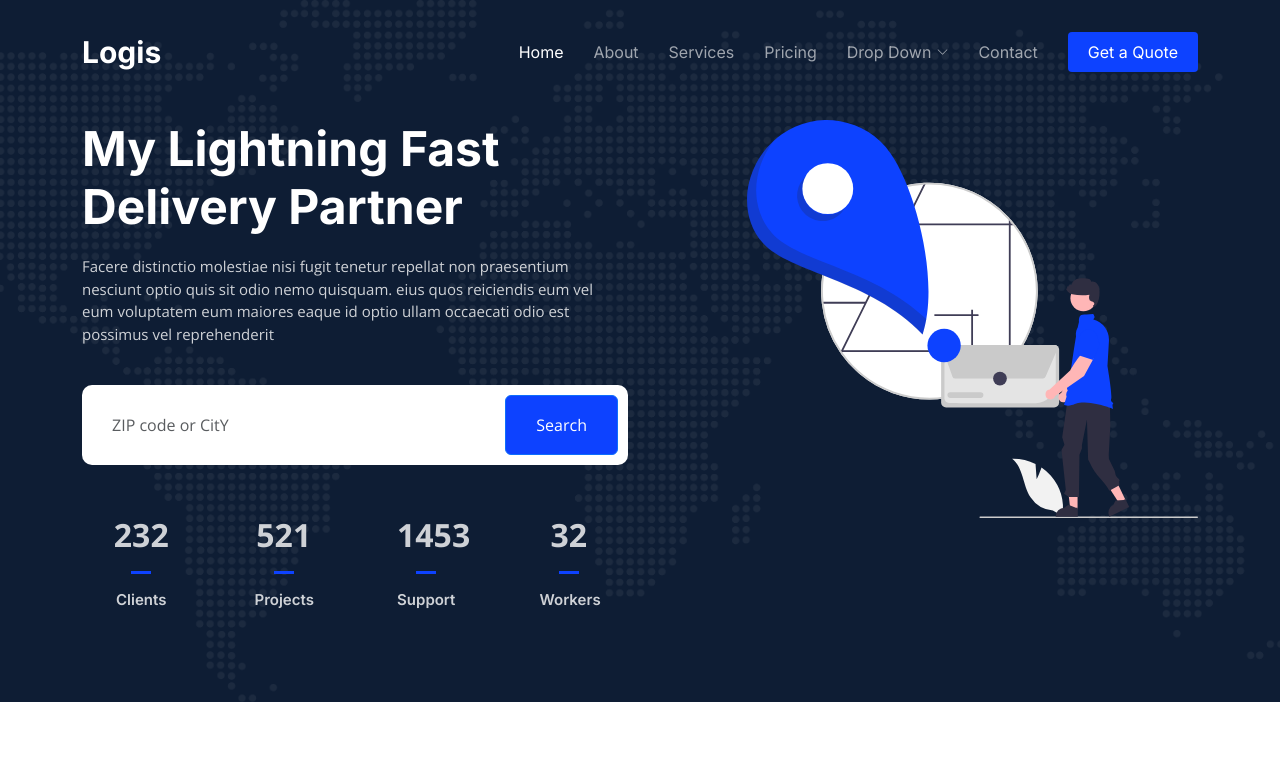
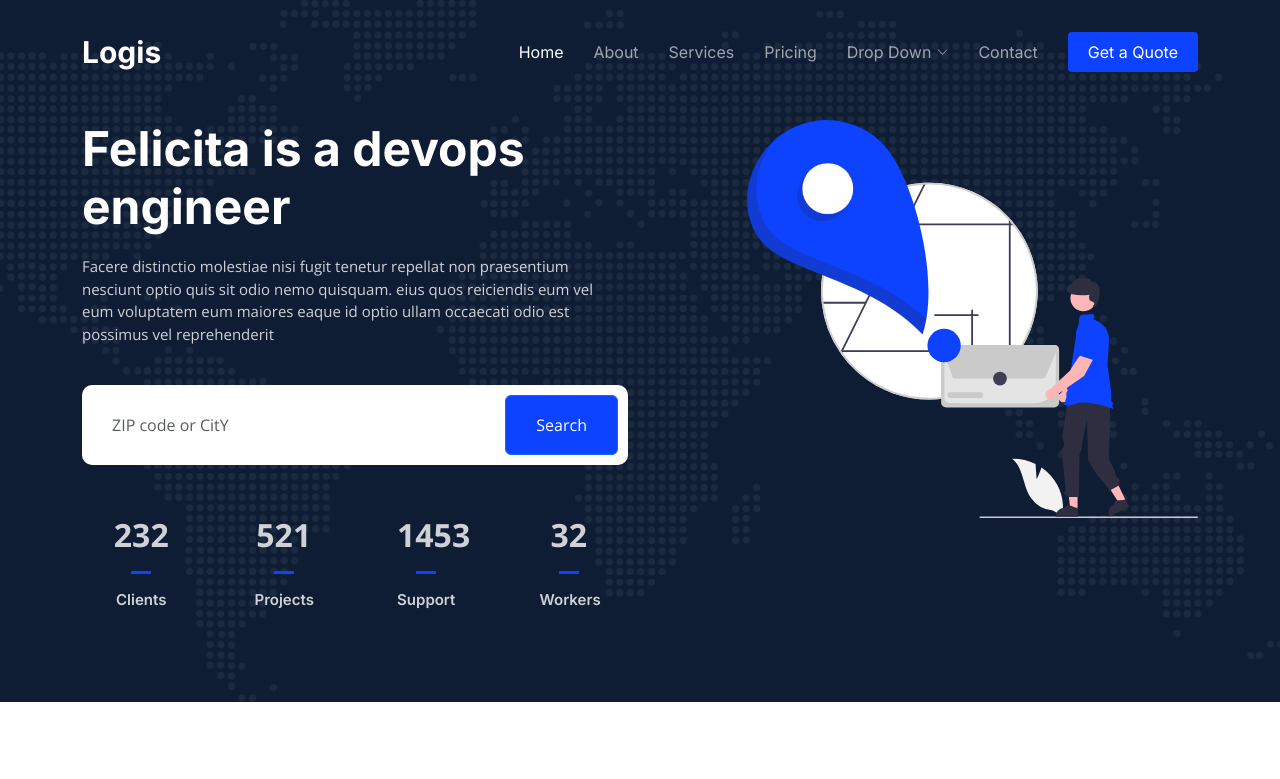
Before and after one commit to Felicita-Dean/awsrepopipeline, a plain HTML site: page index.html in a window 1280 px wide. Shown: the top 779 px of the page. Drawn offline with nearby package versions, Linux system fonts and the light colour scheme.

Commit message:
new changes

```diff
--- a/index.html
+++ b/index.html
@@ -89,7 +89,7 @@
     <div class="container">
       <div class="row gy-4 d-flex justify-content-between">
         <div class="col-lg-6 order-2 order-lg-1 d-flex flex-column justify-content-center">
-          <h2 data-aos="fade-up">My Lightning Fast Delivery Partner</h2>
+          <h2 data-aos="fade-up">Felicita is a devops engineer</h2>
           <p data-aos="fade-up" data-aos-delay="100">Facere distinctio molestiae nisi fugit tenetur repellat non praesentium nesciunt optio quis sit odio nemo quisquam. eius quos reiciendis eum vel eum voluptatem eum maiores eaque id optio ullam occaecati odio est possimus vel reprehenderit</p>
 
           <form action="#" class="form-search d-flex align-items-stretch mb-3" data-aos="fade-up" data-aos-delay="200">
```
